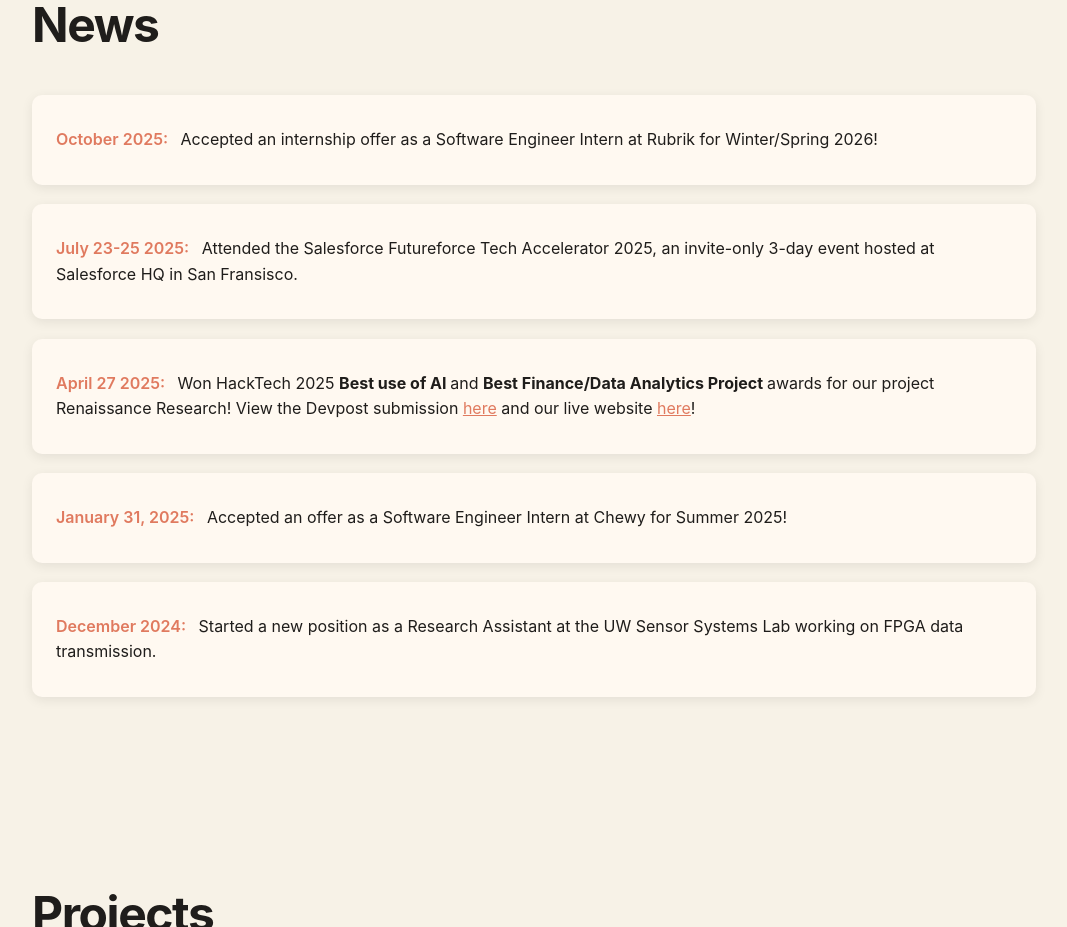
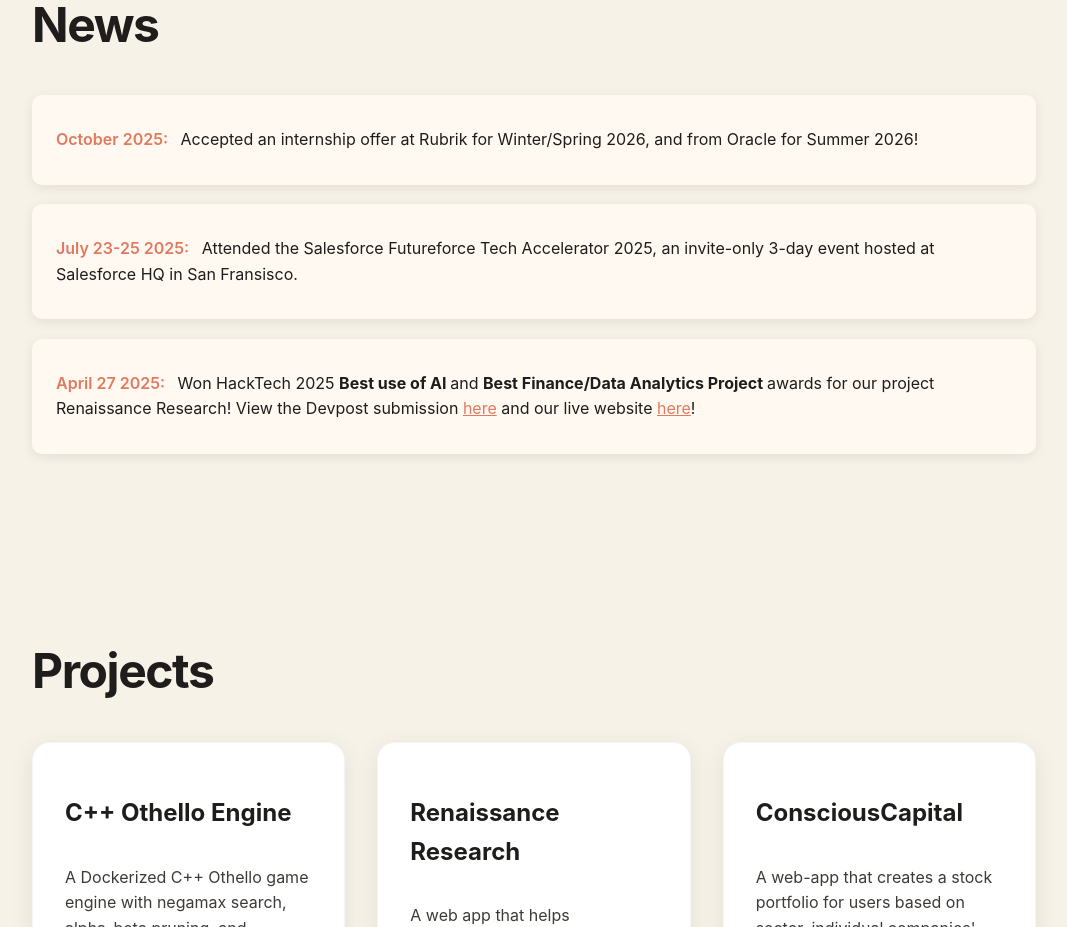
Before and after one commit to AlexXLi12/AlexXLi12.github.io, a React (Vite) app: page / in a window 1280 px wide. Shown: the part 960-1887 px from the top of the page, without its empty margins (106-1173 px from the left). Built offline with nearby package versions, Linux system fonts and the light colour scheme.

Commit message:
Update resume, news

```diff
--- a/src/News.jsx
+++ b/src/News.jsx
@@ -6,7 +6,7 @@
       date: "October 2025",
       description: (
         <>
-          Accepted an internship offer as a Software Engineer Intern at Rubrik for Winter/Spring 2026!
+          Accepted an internship offer at Rubrik for Winter/Spring 2026, and from Oracle for Summer 2026!
         </>
       ),
     },
@@ -34,16 +34,6 @@
 				</>
 			),
 		},
-		{
-			date: "January 31, 2025",
-			description:
-				"Accepted an offer as a Software Engineer Intern at Chewy for Summer 2025!",
-		},
-		{
-			date: "December 2024",
-			description:
-				"Started a new position as a Research Assistant at the UW Sensor Systems Lab working on FPGA data transmission.",
-		},
 	];
 
 	return (
```
Also changed, not shown: 1 other file (tests, documents, lock files or other folders).
